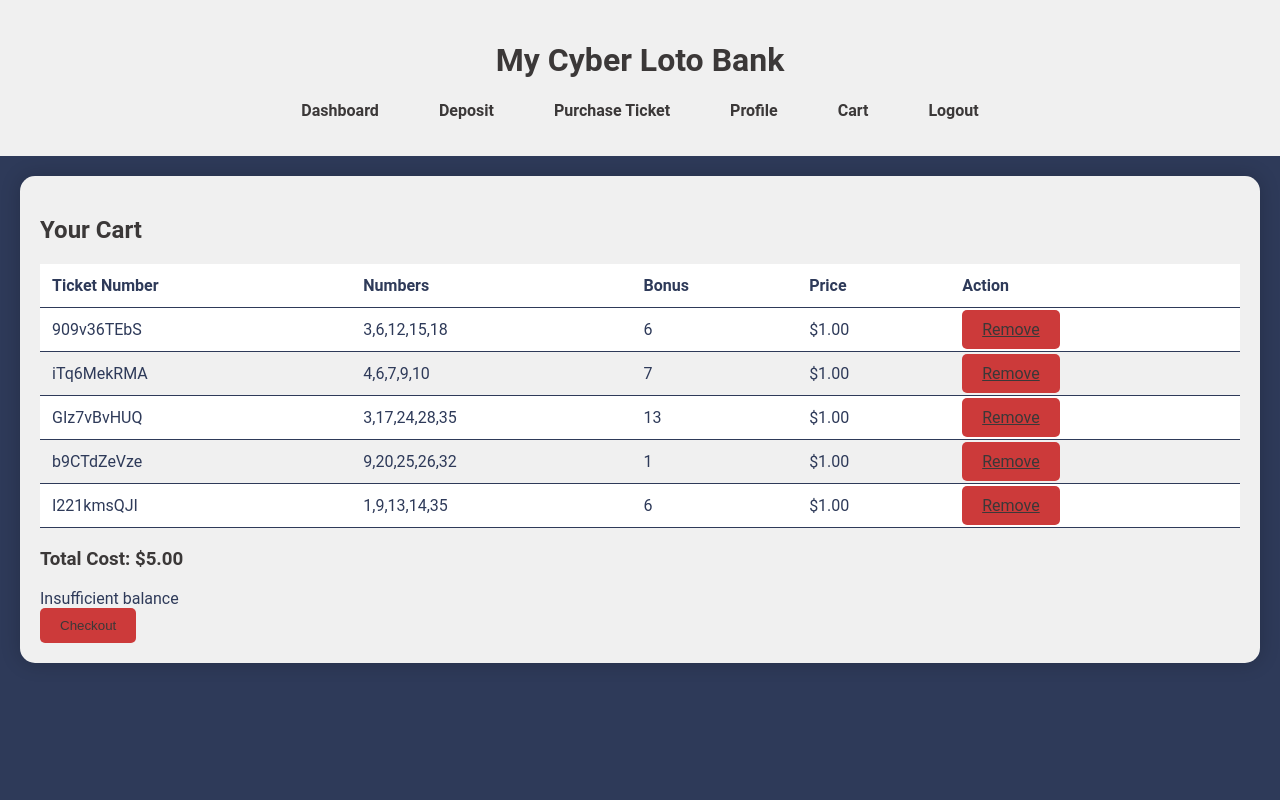
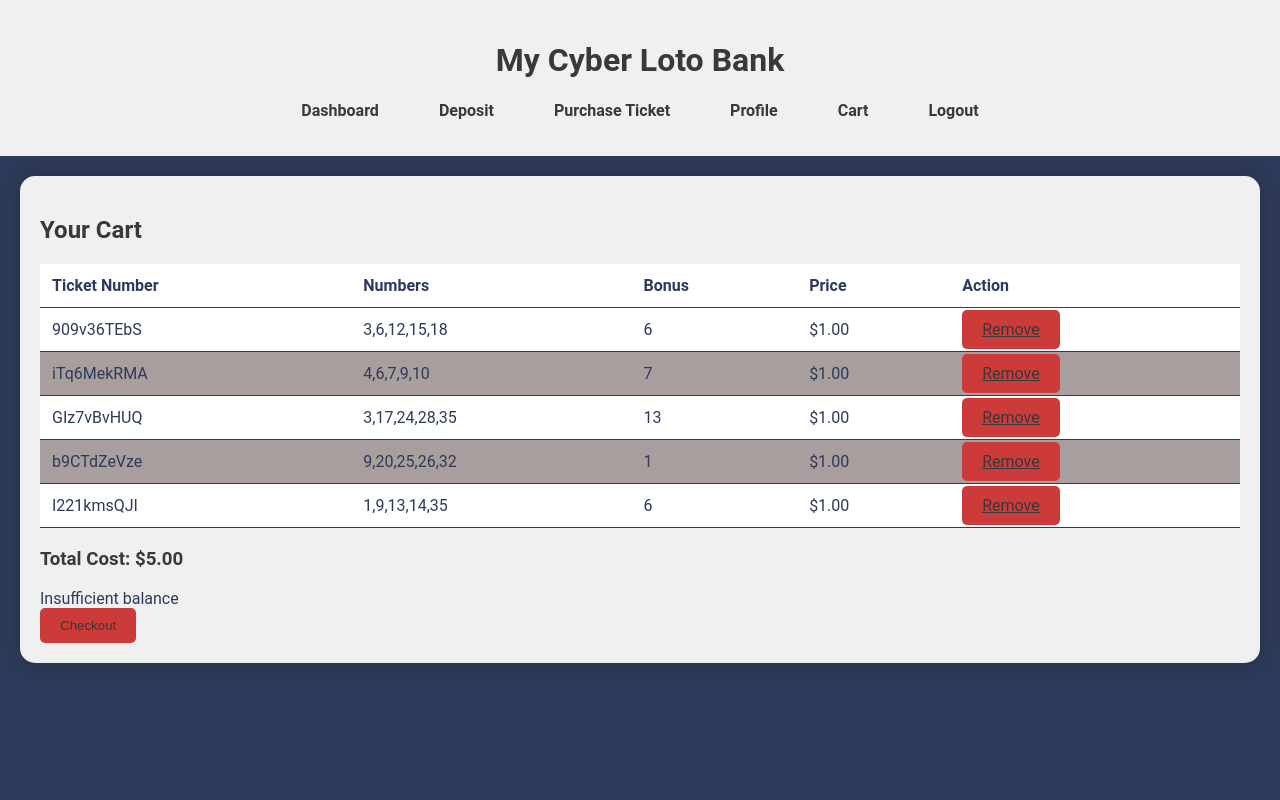
Before and after one commit to javierfevidaho/bank, a Django app: page /checkout/ in a window 1280 px wide. Run offline with Django 3.2, Linux system fonts and the light colour scheme; a user stored in the database is signed in; data comes from the database, SQL or seed files in the repository.

Commit message:
renovarcion CSS

```diff
--- a/core/static/core/style.css
+++ b/core/static/core/style.css
@@ -8,7 +8,7 @@
     --success: #4CAF50;        /* Green for success messages */
     --warning: #FFC107;        /* Yellow for warnings */
     --table-row-odd: #FFFFFF;  /* White background color for odd rows */
-    --table-row-even: #F0F0F0; /* Light grey background color for even rows */
+    --table-row-even: #a89e9e; /* Light grey background color for even rows */
 }
 
 body {
--- a/static/style.css
+++ b/static/style.css
@@ -8,7 +8,7 @@
     --success: #4CAF50;        /* Green for success messages */
     --warning: #FFC107;        /* Yellow for warnings */
     --table-row-odd: #FFFFFF;  /* White background color for odd rows */
-    --table-row-even: #F0F0F0; /* Light grey background color for even rows */
+    --table-row-even: #a89e9e; /* Light grey background color for even rows */
 }
 
 body {
```
